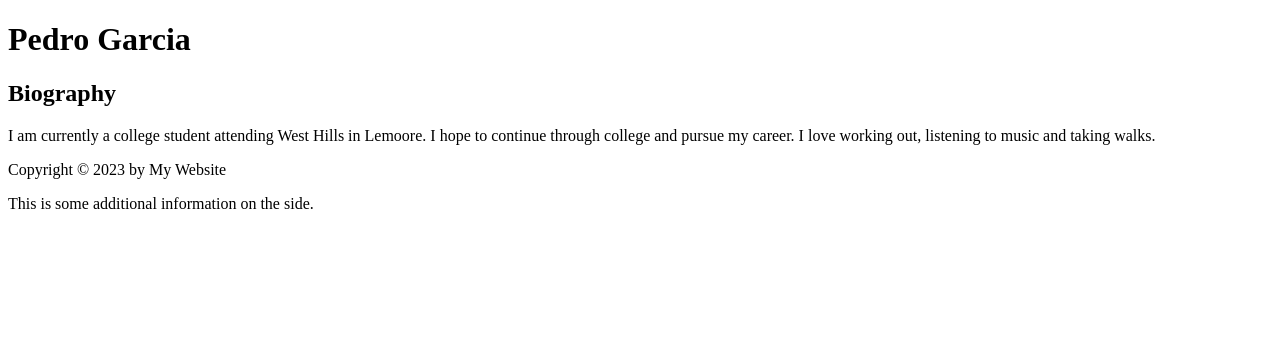
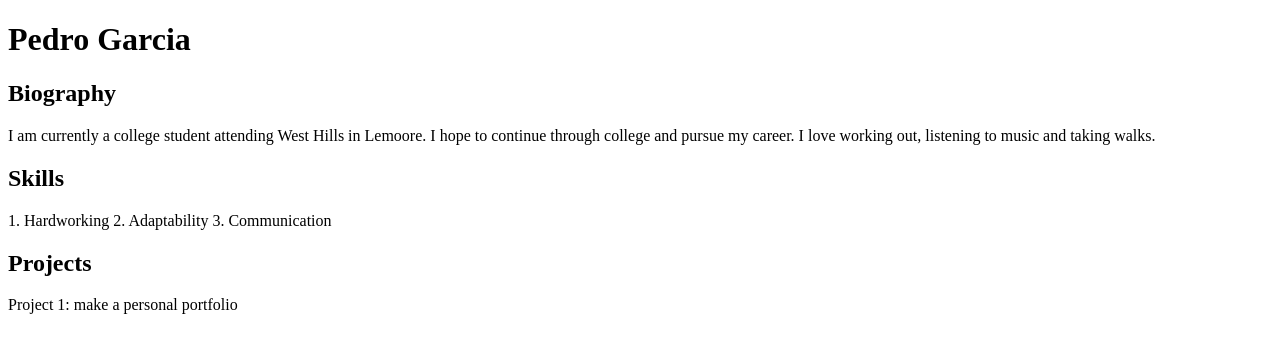
Before and after one commit to PedroGF27/Personal-Portfolio, a plain HTML site: page index.html in a window 1280 px wide. Drawn offline with Linux system fonts and the light colour scheme.

Commit message:
Added new text and headers

```diff
--- a/index.html
+++ b/index.html
@@ -21,14 +21,18 @@
 
     <p>I am currently a college student attending West Hills in Lemoore. I hope to continue through college and pursue my career. I love working out, listening to music and taking walks.</p>
     <footer>
+        <h2>Skills</h2>
+        <p>1.  Hardworking
+           2.  Adaptability
+           3.  Communication
 
-        <p>Copyright © 2023 by My Website</p>
+        </p>
 
     </footer>
 
     <aside>
-
-        <p>This is some additional information on the side.</p>
+        <h2>Projects</h2>
+        <p>Project 1: make a personal portfolio</p>
 
     </aside>
 
```
